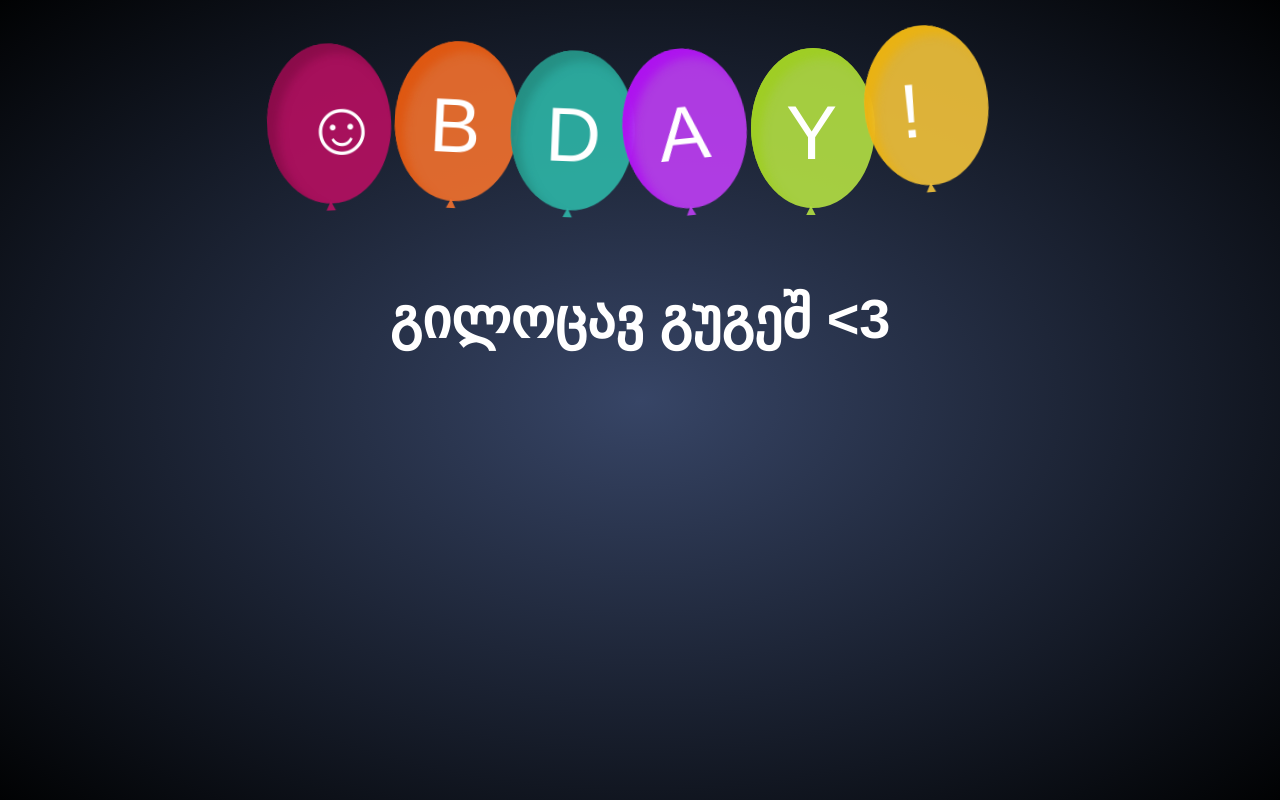
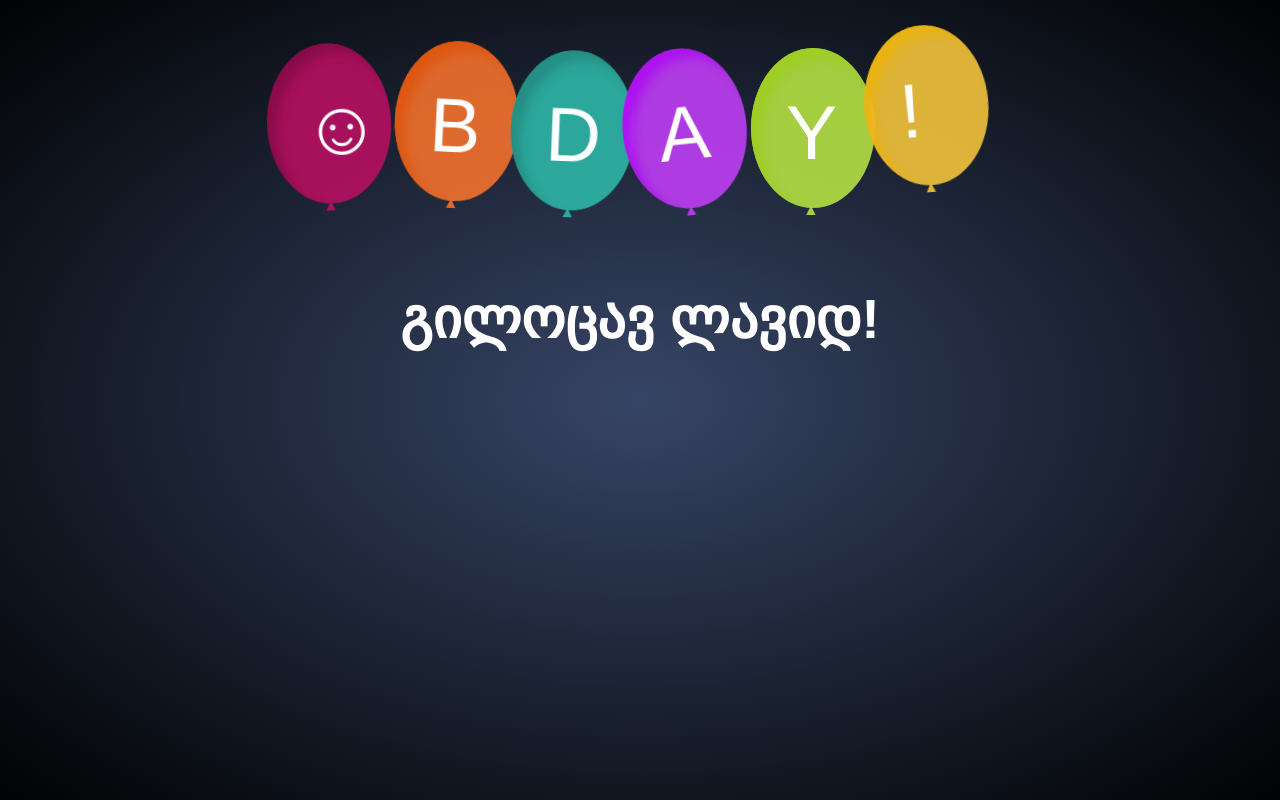
Before and after one commit to Kavtar/hbd, a plain HTML site: page index.html in a window 1280 px wide. Drawn offline with Linux system fonts and the light colour scheme; a web font is replaced by a local one.

Commit message:
for lado

```diff
--- a/index.html
+++ b/index.html
@@ -302,7 +302,7 @@
                 <div><span>!</span>
                 </div>
             </div>
-            <h1>გილოცავ გუგეშ <3</h1>
+            <h1>გილოცავ ლავიდ!</h1>
         </div>
         <script>
 
```
